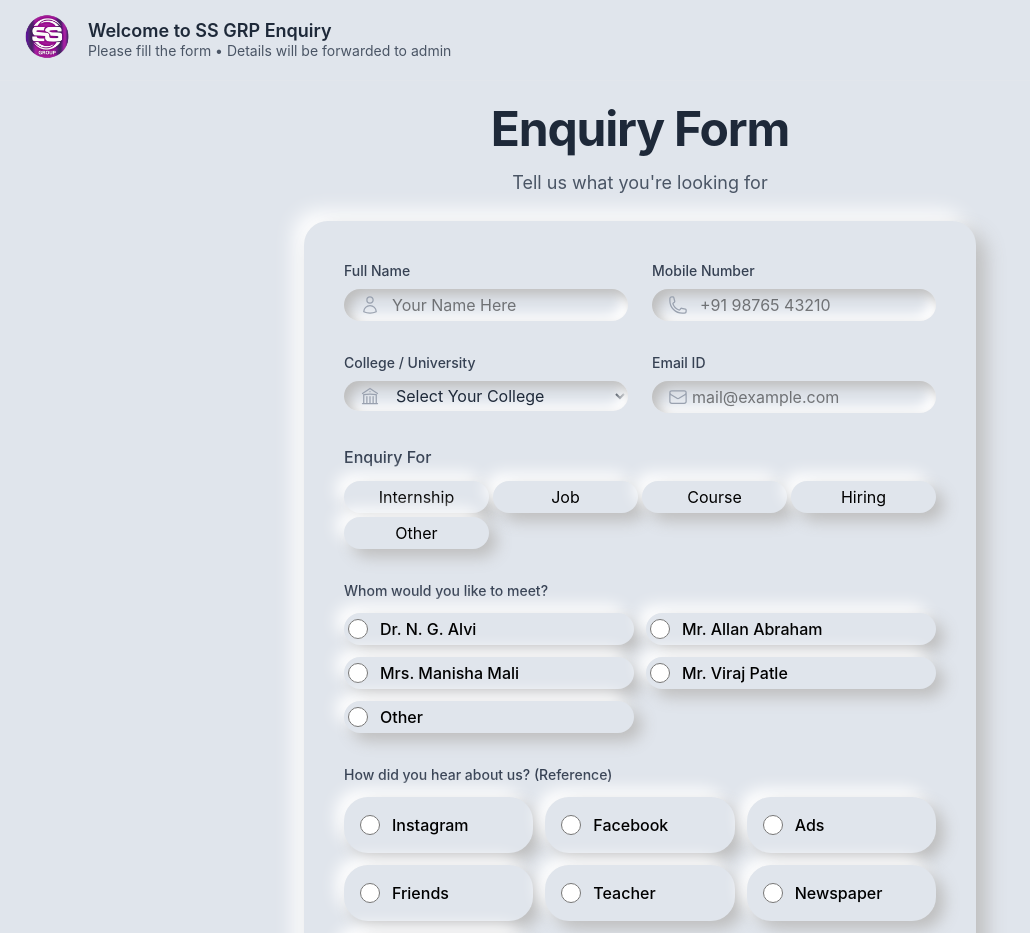
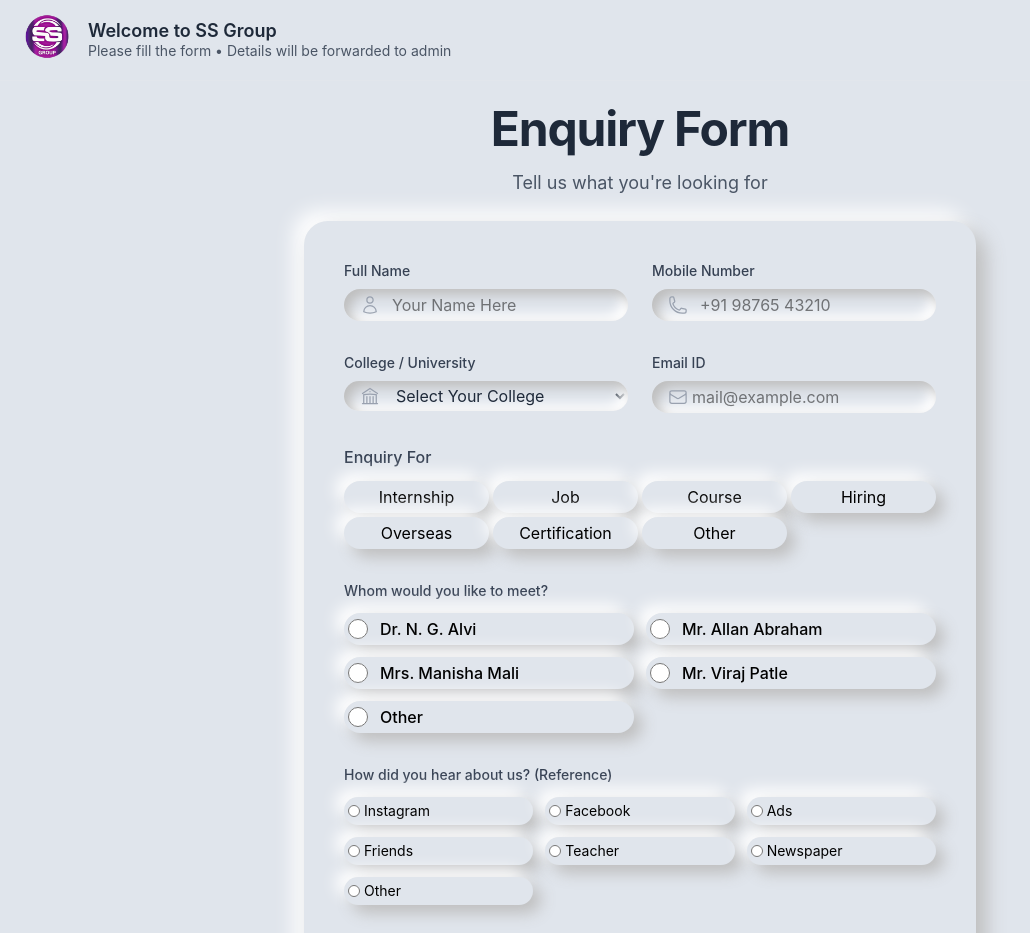
Before and after one commit to TheKhushant/EnquryFormSS, a React (Vite) app in the folder Frontend/: page / in a window 1280 px wide. Shown: the top 933 px of the page, without its empty margins (0-1030 px from the left). Built offline with nearby package versions, Linux system fonts and the light colour scheme.

Commit message:
added some more options

```diff
--- a/Frontend/components/site/Header.tsx
+++ b/Frontend/components/site/Header.tsx
@@ -22,7 +22,7 @@ export default function EnquiryHeader() {
           {/* Welcome Text - Visible on all screens */}
           <div className="flex flex-col">
             <h1 className="text-base md:text-lg font-semibold text-gray-800 leading-tight">
-              Welcome to SS GRP Enquiry
+              Welcome to SS Group
             </h1>
             <p className="text-xs md:text-sm text-gray-600 leading-tight hidden sm:block">
               Please fill the form • Details will be forwarded to admin
--- a/Frontend/src/pages/EnquiryForm.tsx
+++ b/Frontend/src/pages/EnquiryForm.tsx
@@ -336,7 +336,7 @@ export default function EnquiryForm() {
                                     <div>
                                         <label className="block text-medium font-medium text-gray-700 mb-3">Enquiry For</label>
                                         <div className="grid grid-cols-2 md:grid-cols-4 gap-1">
-                                            {["Internship", "Job", "Course", "Hiring", "Other"].map((type) => (
+                                            {["Internship", "Job", "Course", "Hiring","Overseas","Certification","Other"].map((type) => (
                                                 <button
                                                     key={type}
                                                     type="button"
@@ -555,7 +555,7 @@ export default function EnquiryForm() {
                                             {["Instagram", "Facebook", "Ads", "Friends", "Teacher", "Newspaper", "Other"].map((ref) => (
                                                 <label
                                                     key={ref}
-                                                    className={`flex items-center gap-3 p-4 rounded-3xl cursor-pointer transition-all ${formData.reference === ref
+                                                    className={`flex items-center gap-1 py-1 p-1 rounded-3xl cursor-pointer transition-all ${formData.reference === ref
                                                         ? "bg-gradient-to-r from-[#e5bcfb] to-[#c084fc] text-white shadow-[inset_4px_4px_8px_#bebebe,inset_-4px_-4px_8px_#ffffff]"
                                                         : `bg-[#e0e5ec] ${raisedShadow} hover:-translate-y-0.5`
                                                     }`}
@@ -566,9 +566,9 @@ export default function EnquiryForm() {
                                                         value={ref}
                                                         checked={formData.reference === ref}
                                                         onChange={handleChange}
-                                                        className="w-5 h-5 accent-purple-500"
+                                                        className="w-3 h-3 accent-purple-500"
                                                     />
-                                                    <span className="font-medium">{ref}</span>
+                                                    <span className="font-sm text-sm">{ref}</span>
                                                 </label>
                                             ))}
                                         </div>
```
Also changed, not shown: 1 other file (tests, documents, lock files or other folders).
